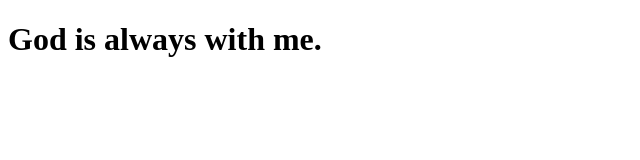
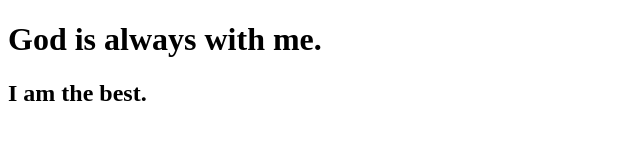
Before and after one commit to somanathbarik2006/index.html1234, a plain HTML site: page index.html in a window 1280 px wide. Shown: the whole page, without its empty margins (0-640 px from the left). Drawn offline with Linux system fonts and the light colour scheme.

```diff
--- a/index.html
+++ b/index.html
@@ -7,5 +7,6 @@
 </head>
 <body>
     <h1>God is always with me.</h1>
+    <h2>I am the best.</h2>
 </body>
 </html>
```
Also changed, not shown: 1 other file.
